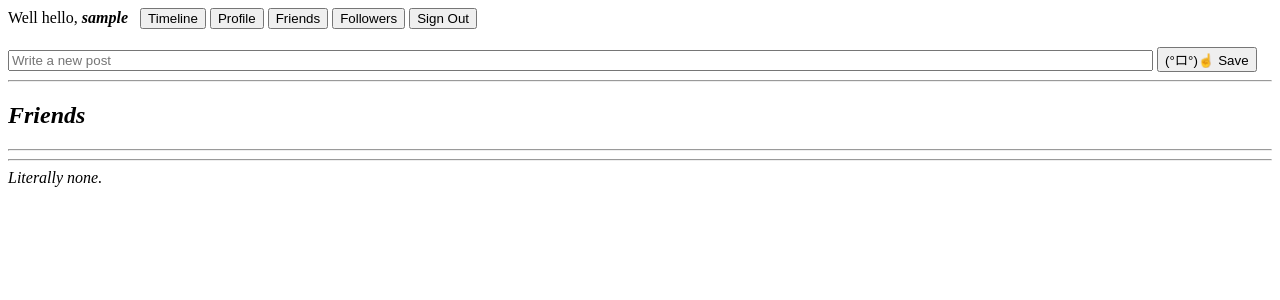
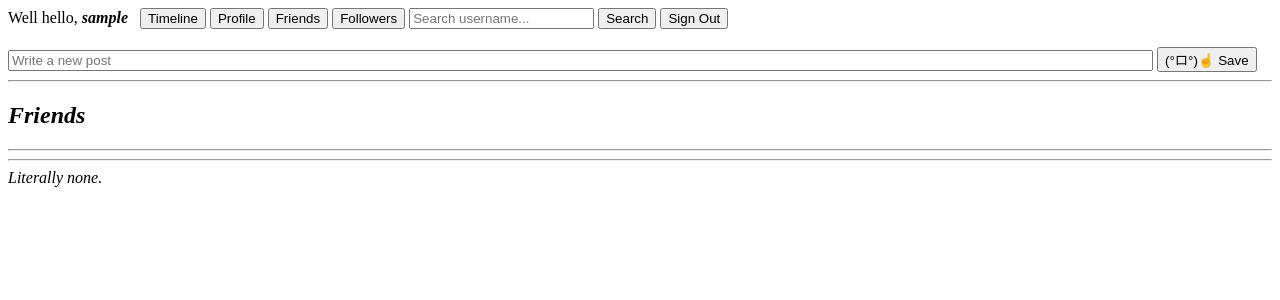
Before and after one commit to mamigot/sterling, a Flask app: template web/main/templates/friends.html in a window 1280 px wide. Shown: the top 300 px of the page. Run offline with Flask 2, Linux system fonts and the light colour scheme; the template is opened without the code that fills it: most values are stand-ins (such as "Sample title", 1, 10 or a date in 2020); parts of the project's set-up code (start-up, migrations or seed data) failed here and were passed over.

Commit message:
Added way to search for users and modified 'profile' URL scheme

```diff
--- a/web/main/templates/_forms.html
+++ b/web/main/templates/_forms.html
@@ -29,7 +29,7 @@
 {% endmacro %}
 
 {% macro save_post() %}
-  <form name="savepost" action="{{ url_for('post' )}}" method="post" style="display:inline;">
+  <form name="savepost" action="{{ url_for('post') }}" method="post" style="display:inline;">
     <input type="text" name="text" size="140" maxlength="140" placeholder="Write a new post">
     <input type="submit" name="savepost" value="(°ロ°)☝ Save">
   </form>
@@ -39,6 +39,13 @@
   <form name="deletepost" action="{{ url_for('post') }}" method="post" style="display:inline;">
     <input type="text" name="timestamp" value={{ timestamp }} hidden>
     <input type="submit" name="deletepost" value="Delete">
+  </form>
+{% endmacro %}
+
+{% macro search_profile() %}
+  <form name="search_profile" action="{{ url_for('profile') }}" method="get" style="display:inline;">
+    <input type="text" name="requested_username" placeholder="Search username...">
+    <input type="submit" value="Search">
   </form>
 {% endmacro %}
 
--- a/web/main/templates/_header.html
+++ b/web/main/templates/_header.html
@@ -4,9 +4,10 @@
   <span style="display:inline">Well hello, <b><em>{{ username }}<em></b> &nbsp;</span>
 
   <a href="{{ url_for('timeline') }}"><input type="button" value="Timeline"></a>
-  <a href="{{ url_for('profile') }}"><input type="button" value="Profile"></a>
+  <a href="{{ url_for('profile', requested_username=username) }}"><input type="button" value="Profile"></a>
   <a href="{{ url_for('friends') }}"><input type="button" value="Friends"></a>
   <a href="{{ url_for('followers') }}"><input type="button" value="Followers"></a>
+  {{ forms.search_profile() }}
 
   {{ forms.sign_out() }}
   <br><br>
--- a/web/main/templates/_utils.html
+++ b/web/main/templates/_utils.html
@@ -3,7 +3,7 @@
 {% macro show_posts(posts, deleteable) %}
   {% for post in posts %}
     <em>
-      <a href="{{ url_for('profile', secondary_username=post.username) }}">{{ post.username }}</a>,
+      <a href="{{ url_for('profile', requested_username=post.username) }}">{{ post.username }}</a>,
       <small>{{ post.timestamp|timestamp_to_date }}</small>
     </em>
 
@@ -19,7 +19,7 @@
 
   {% for username in usernames %}
     <em>
-      <a href="{{ url_for('profile', secondary_username=username) }}">{{ username }}</a>
+      <a href="{{ url_for('profile', requested_username=username) }}">{{ username }}</a>
     </em>
     <hr>
   {% endfor %}
```
Also changed, not shown: web/main/routes.py (+11 -7 lines).
